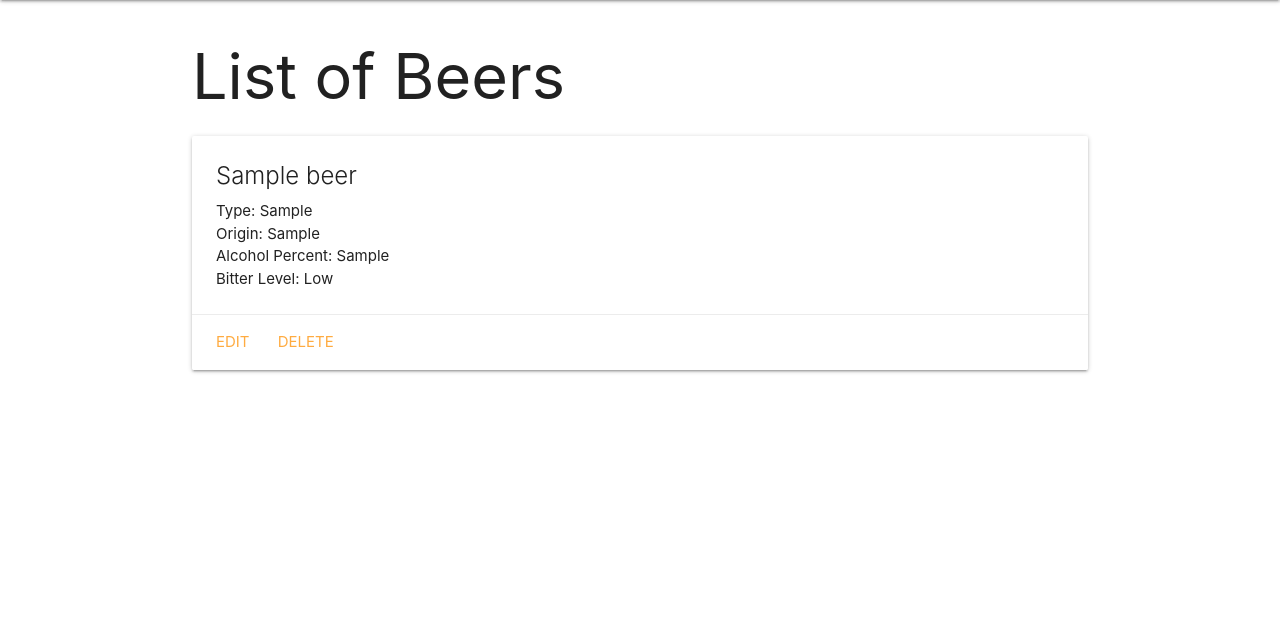
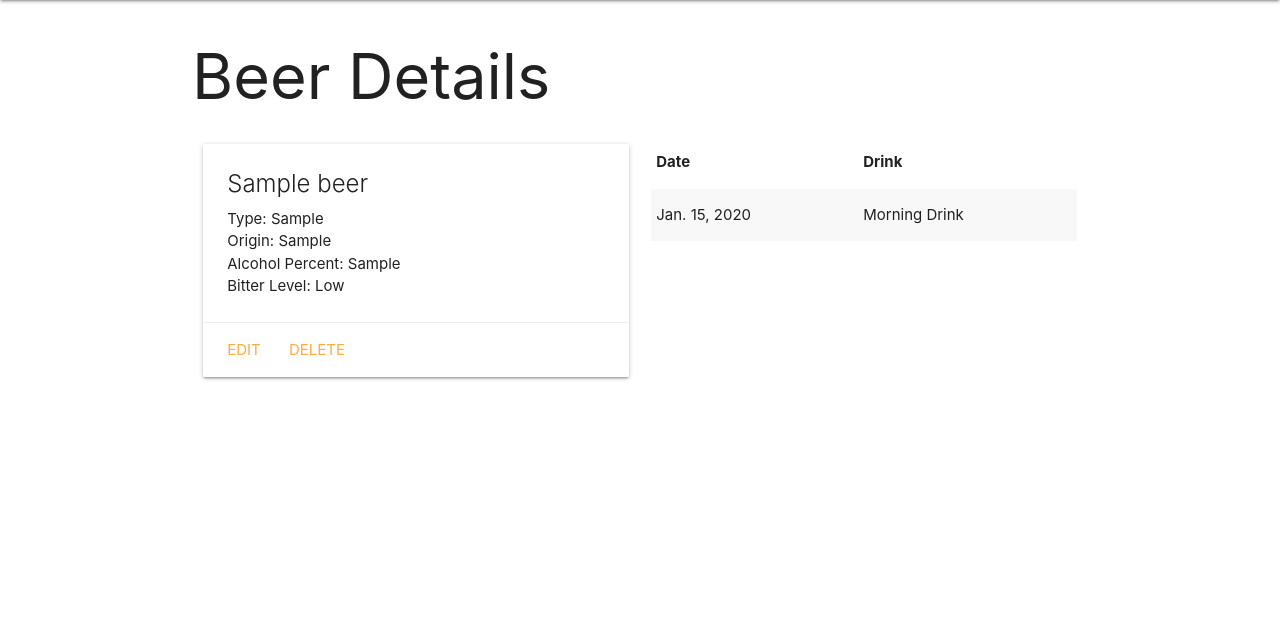
Before and after one commit to breadfan18/beerCollector, a Django app: page /beers/1/ in a window 1280 px wide. Shown: the part 64-696 px from the top of the page. Run offline with Django 3.2, Linux system fonts and the light colour scheme; tables that the repository leaves empty hold one stand-in row (values such as "Sample post").

Commit message:
created forms.py

```diff
--- /dev/null
+++ b/main_app/forms.py
@@ -0,0 +1 @@
+from django.forms import ModelForm
--- a/main_app/static/css/style.css
+++ b/main_app/static/css/style.css
@@ -15,5 +15,4 @@ footer {
 
 .column {
     font-weight: bold;
-    color: teal;
 }
--- a/main_app/templates/beers/detail.html
+++ b/main_app/templates/beers/detail.html
@@ -1,7 +1,10 @@
 {% extends 'base.html' %}
 
 {% block content %}
-<h1>List of Beers</h1>
+<h1>Beer Details</h1>
+
+<div class="row">
+    <div class="col s6">
         <div class="card">
             <div class="card-content">
                 <span class="card-title">{{ beer.name }}</span>
@@ -19,4 +22,24 @@
                 <a href="{% url 'beers_delete' beer.id %}">Delete</a>
             </div>
         </div>
+    </div>
+    <div class="col s6">
+        <table class="striped">
+            <thead>
+                <tr>
+                    <th>Date</th>
+                    <th>Drink</th>
+                </tr>
+            </thead>
+            <tbody>
+                {% for drinking in beer.drinking_set.all %}
+                    <tr>
+                        <td>{{ drinking.date }}</td>
+                        <td>{{ drinking.get_drink_display }}</td>
+                    </tr>
+                {% endfor %}
+            </tbody>
+        </table>
+    </div>
+</div>
 {% endblock %}
```
Lines whose indentation alone changed are shown as unchanged.
